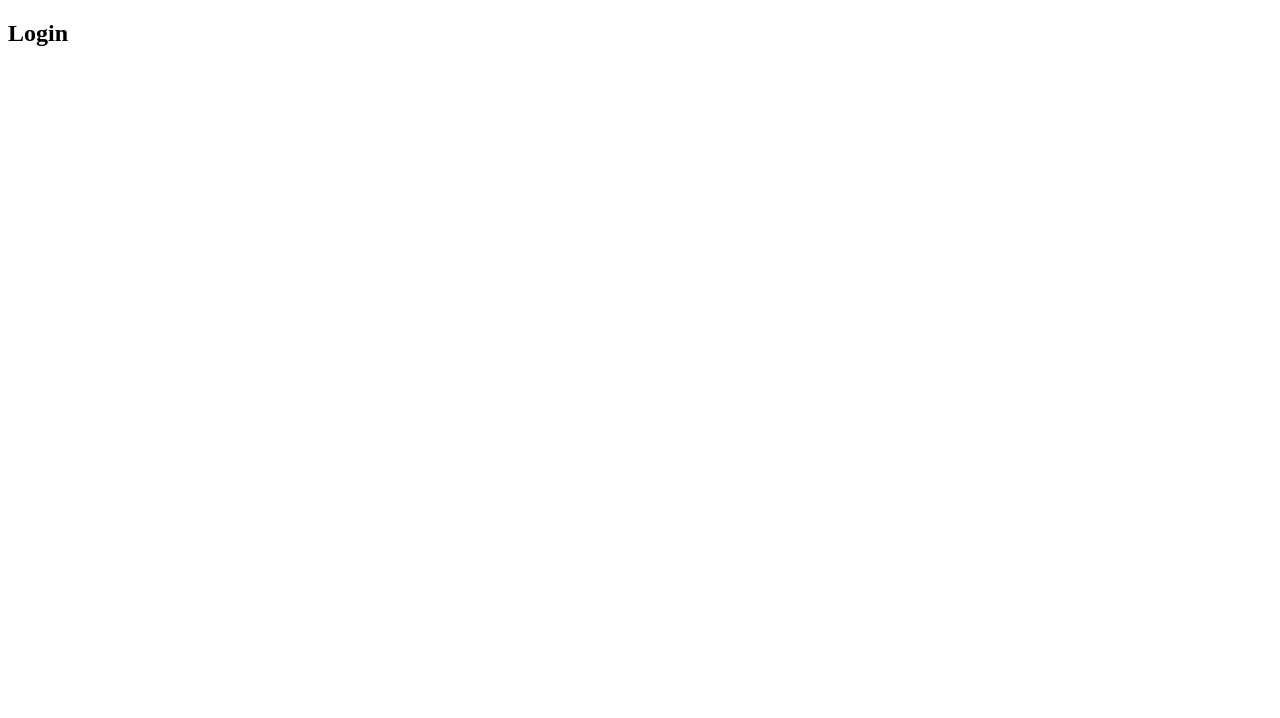
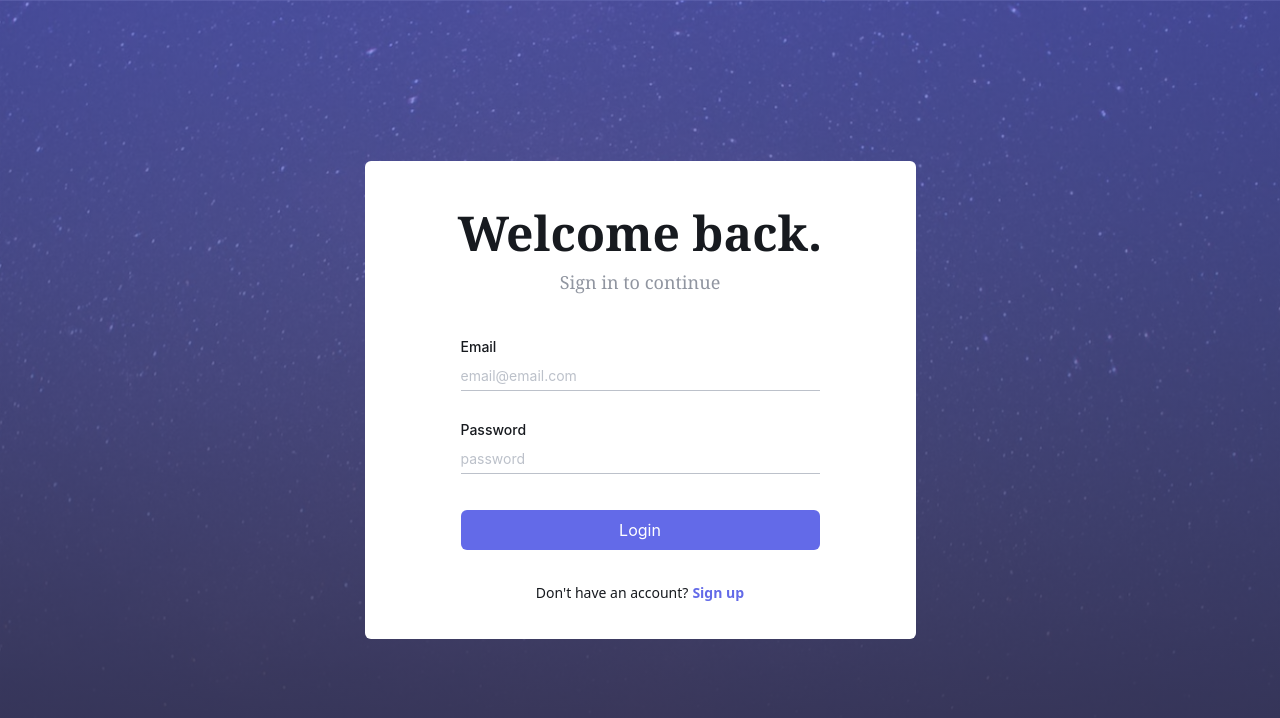
Before and after one commit to augustojs1/stagepass-client, a Next.js app: page /login in a window 1280 px wide. Shown: the top 718 px of the page. Built offline with nearby package versions, Linux system fonts and the light colour scheme.

Commit message:
feat: create login form

```diff
--- a/src/app/(auth)/layout.tsx
+++ b/src/app/(auth)/layout.tsx
@@ -1,19 +1,19 @@
-import type { Metadata } from "next";
+import { font_body, font_display, font_logo } from "../../fonts";
 
-export const metadata: Metadata = {
-  title: "StagePass | Sign In",
-  description: "Sign In",
-};
+import "../globals.css";
 
-export default async function SignInLayout({
+export default async function AuthLayout({
   children,
 }: Readonly<{
   children: React.ReactNode;
 }>) {
   return (
     <html lang="en">
-      <body>
-        <main className="max-w-[86rem] p-[1rem] m-auto">{children}</main>
+      <body className="relative min-h-screen bg-cover bg-center bg-no-repeat bg-[url(/images/auth-background.png)]">
+        <div className="absolute inset-0 bg-gradient-to-b from-[#636AE8]/60 to-[#3f3e66]/80" />
+        <main className="relative z-10 flex justify-center items-center min-h-screen">
+          {children}
+        </main>
       </body>
     </html>
   );
--- /dev/null
+++ b/src/app/(auth)/login/components/index.ts
@@ -0,0 +1 @@
+export * from "./login-form";
--- /dev/null
+++ b/src/app/(auth)/login/components/login-form.tsx
@@ -0,0 +1,36 @@
+"use client";
+
+import { Input } from "@/app/components";
+import { Button } from "@/app/components/ui/form/button";
+import Link from "next/link";
+
+export function LoginForm() {
+  return (
+    <div className="max-w-[551px] w-full bg-white rounded-md py-9 px-8">
+      <div className="mb-10">
+        <h1 className="font-display font-bold text-black-3 text-[48px] text-center">
+          Welcome back.
+        </h1>
+        <p className="font-display text-[18px] font-500 text-gray-4 text-center">
+          Sign in to continue
+        </p>
+      </div>
+      <form className="max-w-[359px] w-full mx-auto flex flex-col gap-7">
+        <Input label="Email" placeholder="email@email.com" type="text" />
+        <Input label="Password" placeholder="password" type="password" />
+        <Button className="mt-2" variant="primary" block>
+          Login
+        </Button>
+      </form>
+      <p className="text-center mt-8 text-[14px] font-[400] text-black-3">
+        Don&apos;t have an account?
+        <Link
+          href="/sign-up"
+          className="text-primary text-[14px] font-[700] ml-1"
+        >
+          Sign up
+        </Link>
+      </p>
+    </div>
+  );
+}
--- a/src/app/(auth)/login/page.tsx
+++ b/src/app/(auth)/login/page.tsx
@@ -1,4 +1,6 @@
 import { Metadata } from "next";
+
+import { LoginForm } from "./components";
 
 export const metadata: Metadata = {
   title: "StagePass | Login",
@@ -7,8 +9,8 @@ export const metadata: Metadata = {
 
 export default function LoginPage() {
   return (
-    <section>
-      <h1>Login</h1>
+    <section className="h-screen w-full flex justify-center items-center px-5">
+      <LoginForm />
     </section>
   );
 }
--- a/src/app/components/index.ts
+++ b/src/app/components/index.ts
@@ -1,2 +1,3 @@
 export * from "./menu";
 export * from "./dropdown";
+export * from "./ui/form/input";
--- /dev/null
+++ b/src/app/components/ui/form/input.tsx
@@ -0,0 +1,25 @@
+import React from "react";
+
+interface InputFieldProps extends React.InputHTMLAttributes<HTMLInputElement> {
+  label: string;
+}
+
+export const Input: React.FC<InputFieldProps> = ({ label, id, ...props }) => {
+  const inputId = id || label.toLowerCase().replace(/\s+/g, "-");
+
+  return (
+    <div className="flex flex-col w-full">
+      <label
+        htmlFor={inputId}
+        className="font-body text-[14px] font-[500] text-black-3 mb-1"
+      >
+        {label}
+      </label>
+      <input
+        id={inputId}
+        {...props}
+        className="font-body border-b  border-gray-1 focus:border-primary focus:outline-none py-1 placeholder-gray-1 text-[14px] text-gray-2"
+      />
+    </div>
+  );
+};
```
Also changed, not shown: public/images/auth-background.png (added).
